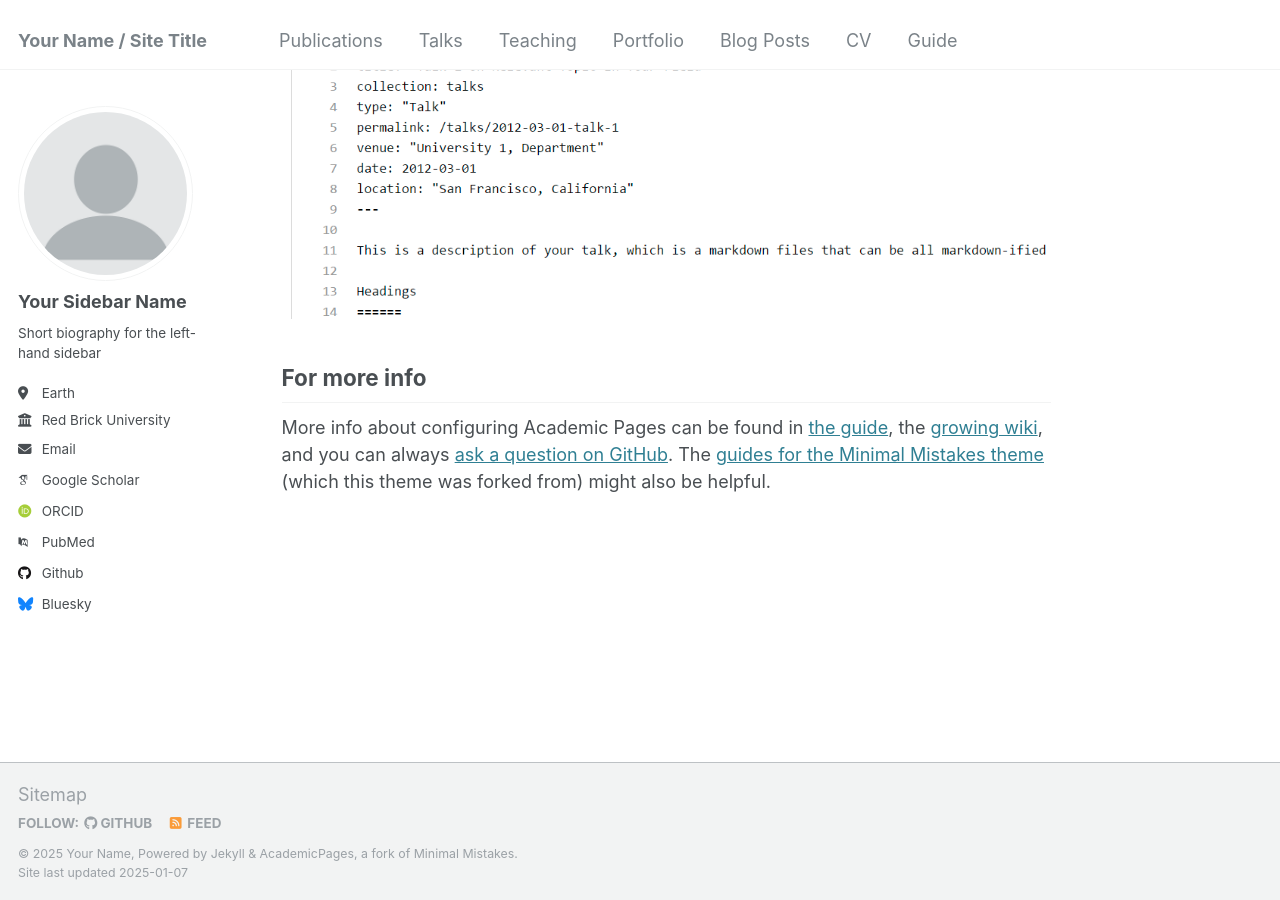
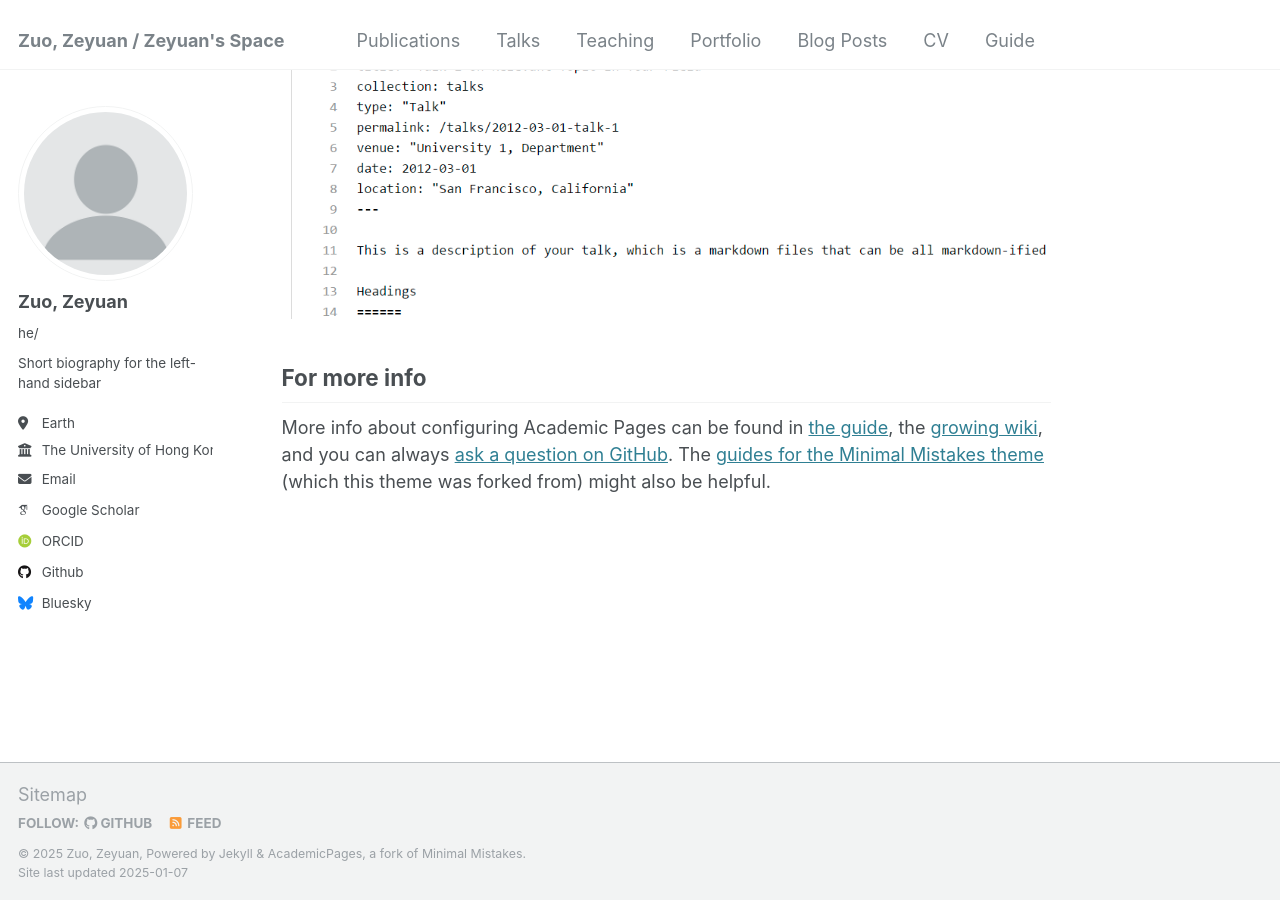
Before and after one commit to zeyuanz/zeyuanz.github.io, a Jekyll site: the page built from _pages/about.md, in a window 1280 px wide and 900 px high, scrolled down 2643 px. Built offline with Jekyll 4.4.1, drawn with Linux system fonts in a browser that asks for light colours; some web fonts are replaced.

Commit message:
change configs

```diff
--- a/_config.yml
+++ b/_config.yml
@@ -8,9 +8,9 @@
 
 # Basic Site Settings
 locale                   : "en-US"
-title                    : "Your Name / Site Title"
+title                    : "Zuo, Zeyuan / Zeyuan's Space"
 title_separator          : "-"
-name                     : &name "Your Name"
+name                     : &name "Zuo, Zeyuan"
 description              : &description "personal description"
 url                      : https://academicpages.github.io # the base hostname & protocol for your site e.g. "https://[your GitHub username].github.io"
 baseurl                  : "" # the subpath of your site, e.g. "/blog"
@@ -22,21 +22,21 @@ repository               : "academicpages/academicpages.github.io"
 author:
   # Biographic information
   avatar           : "profile.png"
-  name             : "Your Sidebar Name"
-  pronouns         : # example: "she/her"
+  name             : "Zuo, Zeyuan"
+  pronouns         : "he/"
   bio              : "Short biography for the left-hand sidebar"
   location         : "Earth"
-  employer         : "Red Brick University"
+  employer         : "The University of Hong Kong"
   uri              : # URL
-  email            : "none@example.org"
+  email            : "zeyuanz@connect.hku.hk"
 
   # Academic websites
   arxiv            : # URL - Update with the correct link to your profile
-  googlescholar    : "https://scholar.google.com/citations?user=PS_CX0AAAAAJ"
+  googlescholar    : "https://scholar.google.com/citations?hl=en&user=9U4NjwcAAAAJ"
   impactstory      : # URL
-  orcid            : "http://orcid.org/yourorcidurl"
+  orcid            : "https://orcid.org/orcid=0009-0006-1650-6665"
   semantic         : # URL
-  pubmed           : "https://www.ncbi.nlm.nih.gov/pubmed/?term=john+snow"
+  pubmed           : # URL
   researchgate     : # URL
   scopus           : # URL
 
```
